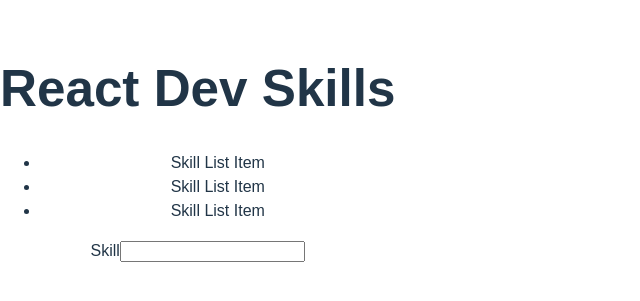
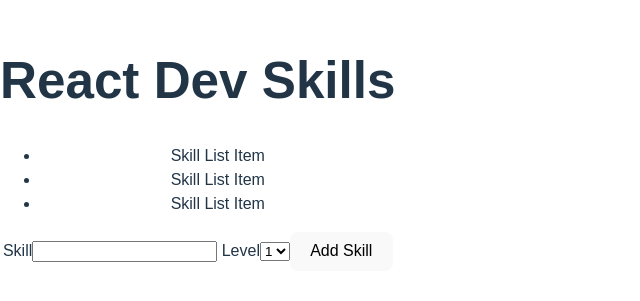
Before and after one commit to Ryanr416/react-dev-skills, a React (Vite) app: page / in a window 1280 px wide. Shown: the part 255-556 px from the top of the page, without its empty margins (0-640 px from the left). Built offline with nearby package versions, Linux system fonts and the light colour scheme.

Commit message:
added button

```diff
--- a/src/NewSkillForm.jsx
+++ b/src/NewSkillForm.jsx
@@ -6,6 +6,17 @@ export default function NewSkillForm() {
           Skill
           <input type="text" name="Skill" />{" "}
         </label>
+        <label>Level
+            <select>
+                <option value="1"> 1</option>
+                <option value="2"> 2</option>
+                <option value="3"> 3</option>
+                <option value="4"> 4</option>
+                <option value="5"> 5</option>
+
+            </select>
+            <button>Add Skill</button>
+        </label>
       </form>
     );
   }
```
